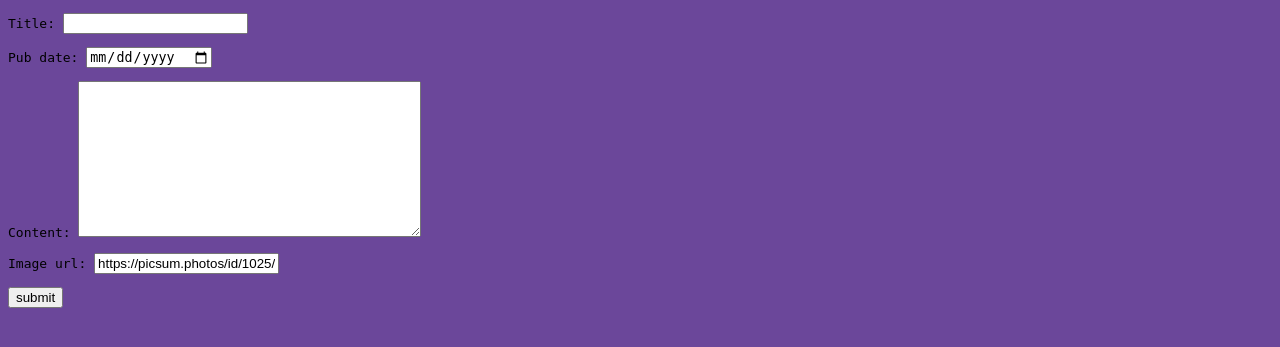
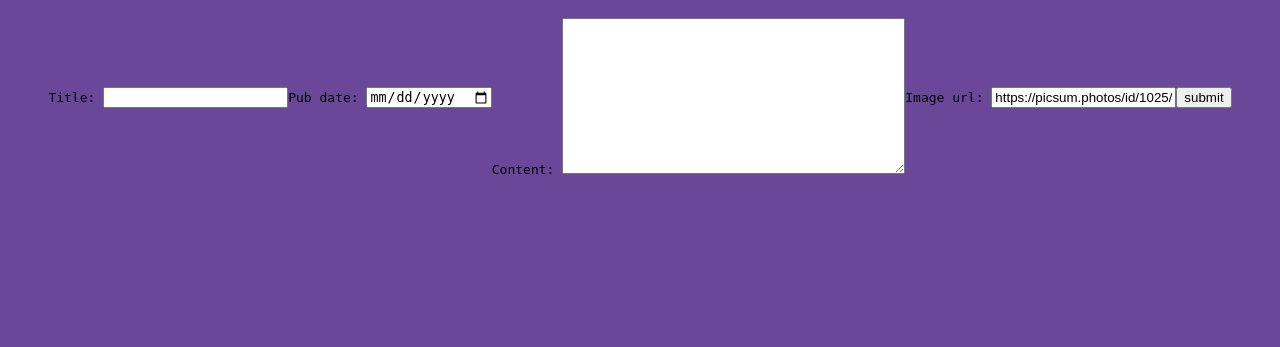
Before and after one commit to shelleybehen/Django-She_Codes_News_App, a Django app: page /news/add-story/ in a window 1280 px wide. Shown: the part 87-434 px from the top of the page. Run offline with Django 3.2, Linux system fonts and the light colour scheme; parts of the project's set-up code (start-up, migrations or seed data) failed here and were passed over; some web fonts are replaced.

Commit message:
Update styles.css

```diff
--- a/she_codes_news/static/styles.css
+++ b/she_codes_news/static/styles.css
@@ -85,3 +85,9 @@ ul {
   .active {
     background-color: #04AA6D;
   }
+  #form-wrapper {
+    display: flex;
+    justify-content: center;
+    align-items: center;
+    padding: 5px;
+}
```
